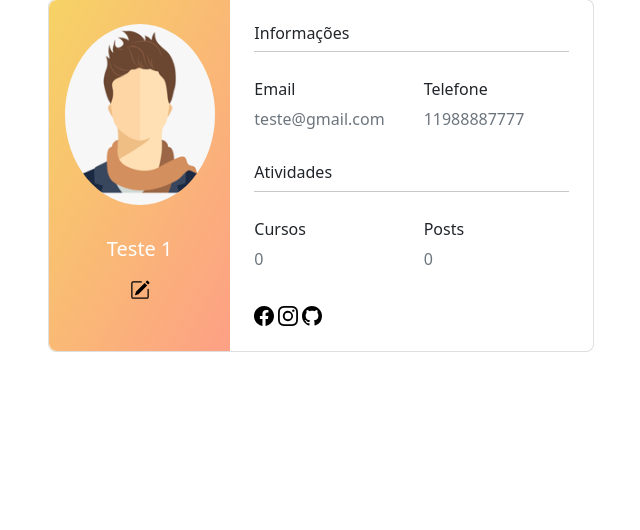
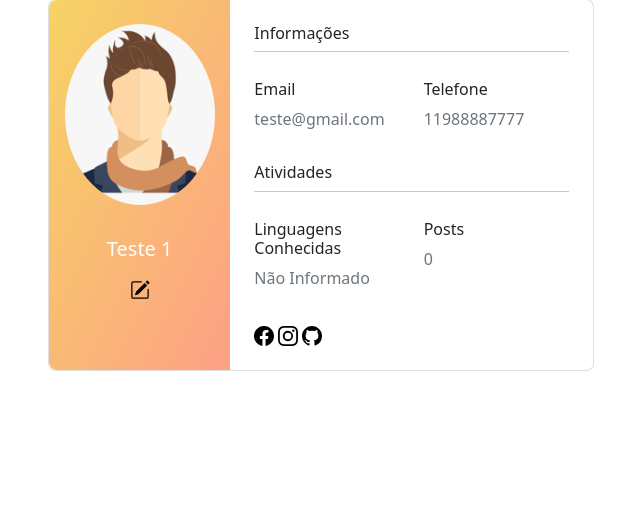
Before and after one commit to carlosdfranca/Comunity-Site, a Flask app: page /perfil in a window 1280 px wide. Shown: the part 153-683 px from the top of the page, without its empty margins (319-959 px from the left). Run offline with Flask 2, Linux system fonts and the light colour scheme; a user stored in the database is signed in.

Commit message:
Fixing languages Problems
1º Concertei o problema de sempre ter que marcar as caixas com as linguagens conhecidas para que ela possa aparecer no perfil, agora quando abrir a página para editar o perfil, as linguagens já informadas antes já vão estar selecionadas;

```diff
--- a/comunidadeimpressionadora/routes.py
+++ b/comunidadeimpressionadora/routes.py
@@ -76,7 +76,7 @@ def perfil():
 def criar_post():
     return render_template('criarpost.html')
 
-
+# método criado para Atualizar a foto de Perfil
 def salvar_imagem(imagem):
 
     # tratando o nome
@@ -96,21 +96,45 @@ def salvar_imagem(imagem):
 
     return nome_arquivo
 
+
+# Método criado para atualizar os cursos do perfil
+def atualizar_cursos(form):
+    lista_cursos = []
+    # Percorrer o formulário pegando só os campos com "ling_"
+    for campo in form:
+        if 'ling_' in campo.name:
+            # Adicionar o campo.label na lista de cursos os selecionados para
+            if campo.data:
+                lista_cursos.append(campo.label.text)
+    # transformar a lista numa string separadando os cursos com ";"
+    return ';'.join(lista_cursos)
+
+
 @app.route('/perfil/editar', methods=['GET', 'POST'])
 @login_required
 def editar_perfil():
     form = FormEditarPerfil()
     if form.validate_on_submit():
+        # Atualizando dados
         current_user.username = form.username.data
         current_user.email = form.email.data
         current_user.phone_number = form.phone_number.data
         current_user.facebook = form.facebook.data
         current_user.instagram = form.instagram.data
         current_user.github = form.github.data
+
+        # Atualizando a foto do perfil
         if form.profile_photo.data:
             nome_imagem = salvar_imagem(form.profile_photo.data)
             current_user.profile_photo = nome_imagem
+
+        # Atualizando as linguagens conhecidas
+        current_user.cursos = atualizar_cursos(form)
+
+
+        # Commitando no banco de dados
         database.session.commit()
+
         flash('Perfil Atualizado com Sucesso!', 'alert-success')
         return redirect(url_for('perfil'))
     elif request.method == 'GET':
--- a/comunidadeimpressionadora/templates/perfil.html
+++ b/comunidadeimpressionadora/templates/perfil.html
@@ -40,8 +40,14 @@
 
                                 <div class="row pt-1">
                                     <div class="col-6 mb-3">
-                                        <h6>Cursos</h6>
-                                        <p class="text-muted">0</p>
+                                        <h6>Linguagens Conhecidas</h6>
+                                        {% if 'Não informado' in current_user.cursos or current_user.cursos == '' %}
+                                            <p class="text-muted">Não Informado</p>
+                                        {% else %}
+                                            {% for curso in current_user.cursos.split(';') %}
+                                                <button type="button" class="btn btn-dark mb-2 me-1" disabled>{{ curso }}</button>
+                                            {% endfor %}
+                                        {% endif %}
                                     </div>
                                     <div class="col-6 mb-3">
                                         <h6>Posts</h6>
```
Also changed, not shown: comunidadeimpressionadora/templates/editarperfil.html (+7 -2 lines), comunidadeimpressionadora/comunidade.db.
